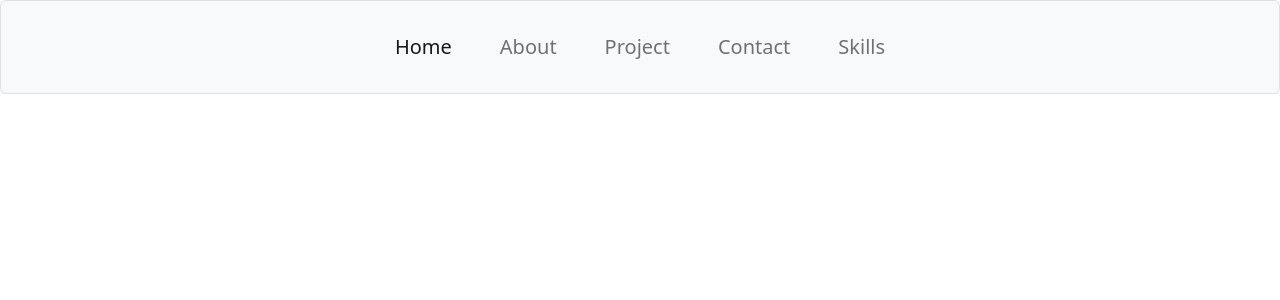
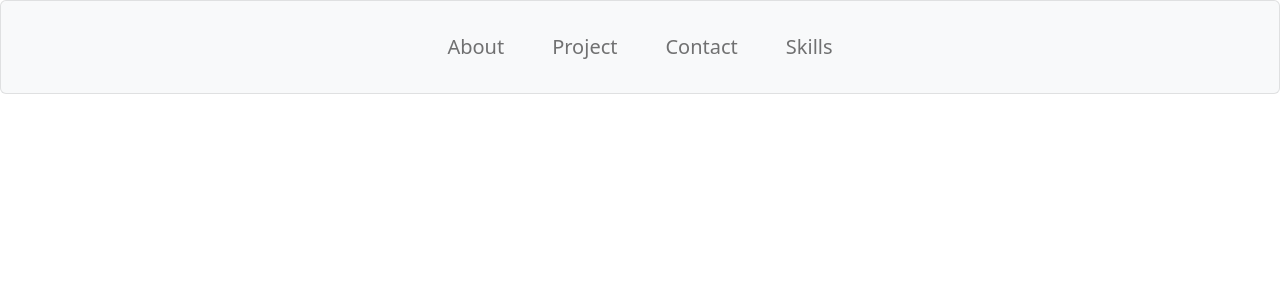
Before and after one commit to samueltuki/React_Portfolio, a React (Create React App) app: page / in a window 1280 px wide. Shown: the top 300 px of the page. Built offline with nearby package versions, Linux system fonts and the light colour scheme.

Commit message:
project gallery grid

```diff
--- a/src/components/NavTabs.js
+++ b/src/components/NavTabs.js
@@ -7,7 +7,7 @@
     <div className='navvv'>
 
 <ul className="nav p-9 navbar-nav navbar  navbar-toggler bg-light navstick ">
-        <li className="nav-item m-4">
+        {/* <li className="nav-item m-4">
           <NavLink
             to="/"
             end
@@ -17,7 +17,7 @@
           >
             Home
           </NavLink>
-        </li>
+        </li> */}
 
         <li className="nav-item m-4">
           <NavLink
```
